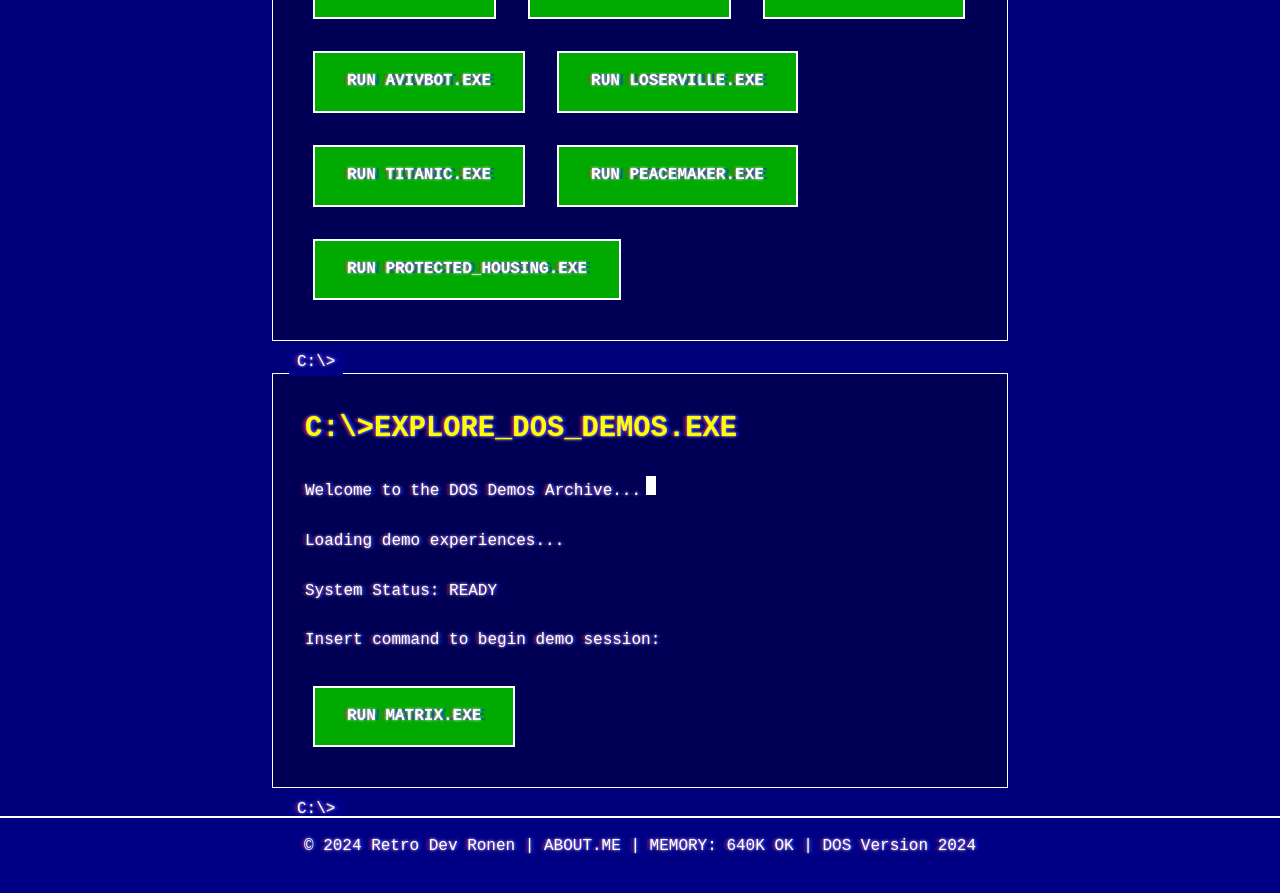
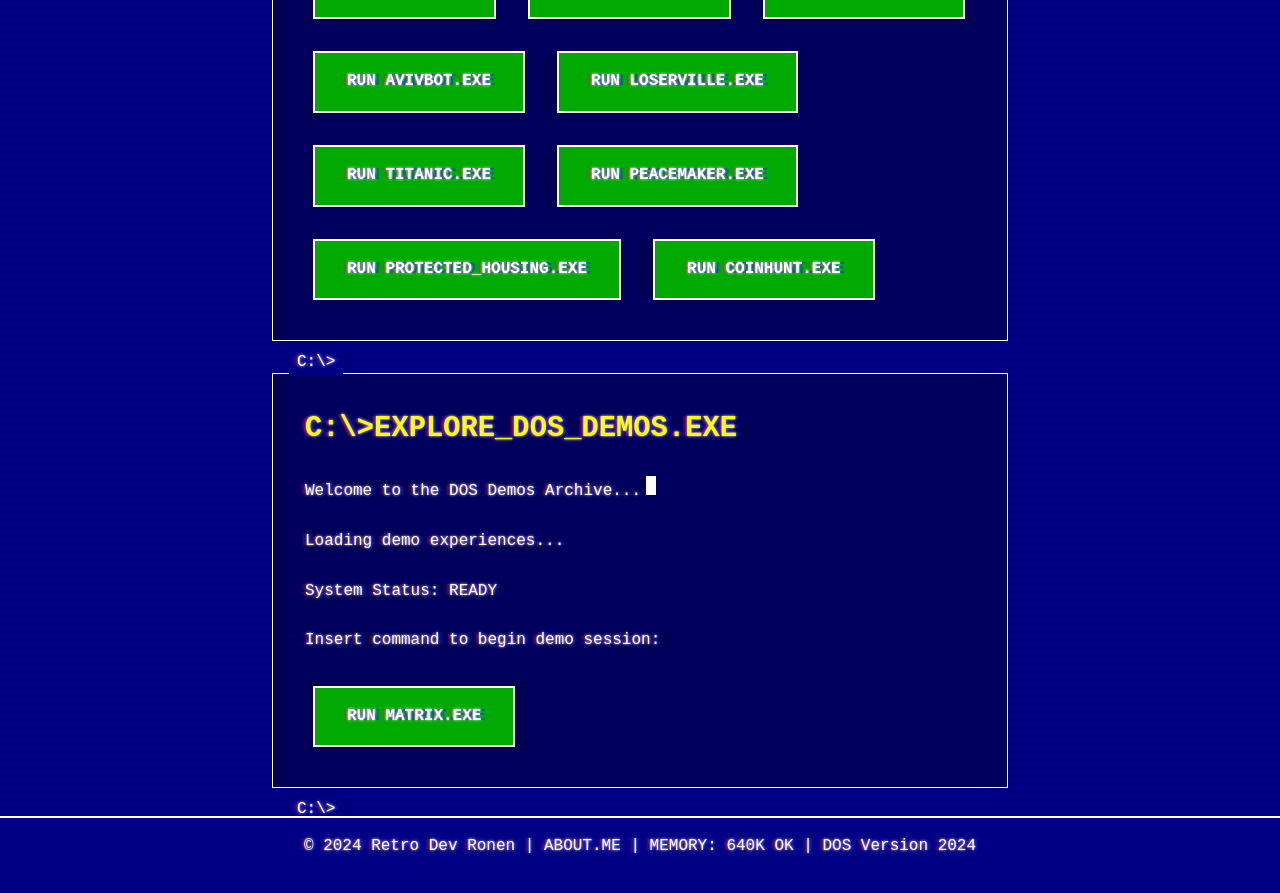
Before and after one commit to ronblue77/Retro-Dev-Ronen.github.io, a Jekyll site: the page index.html, which Jekyll copies as it is, in a window 1280 px wide and 900 px high, scrolled down 728 px. Shown: the top 893 px of the window. Built offline with Jekyll 4.4.1, drawn with Linux system fonts in a browser that asks for light colours.

Commit message:
forgot to update index.html for coinhunt

```diff
--- a/index.html
+++ b/index.html
@@ -312,6 +312,7 @@
                     <a href="titanic-game-desc" class="btn">RUN TITANIC.EXE</a>
                     <a href="peacemaker-game-desc.html" class="btn">RUN PEACEMAKER.EXE</a>
                     <a href="protected-housing-game-desc.html" class="btn">RUN PROTECTED_HOUSING.EXE</a>
+                    <a href="coinhunt-game-desc.html" class="btn">RUN COINHUNT.EXE</a>
                 </div>
             </section>
             <section class="retro-text">
```
